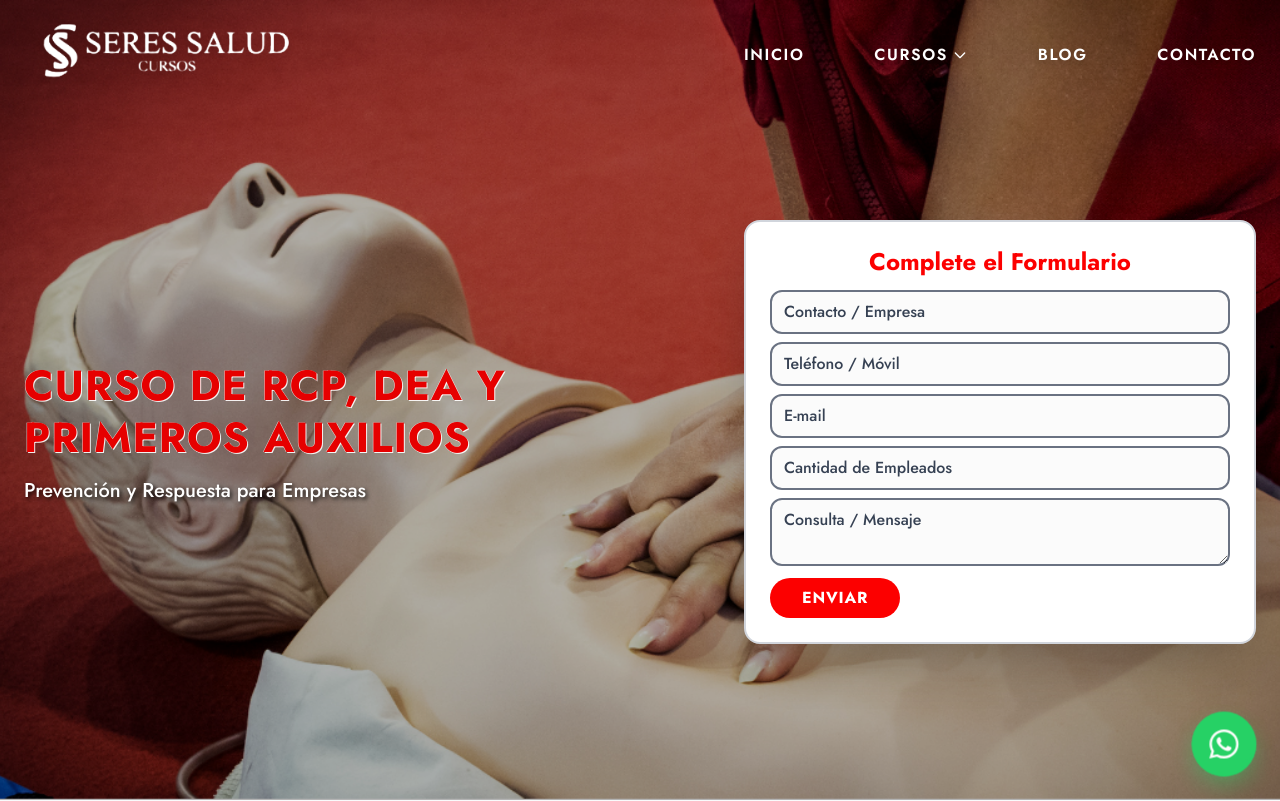
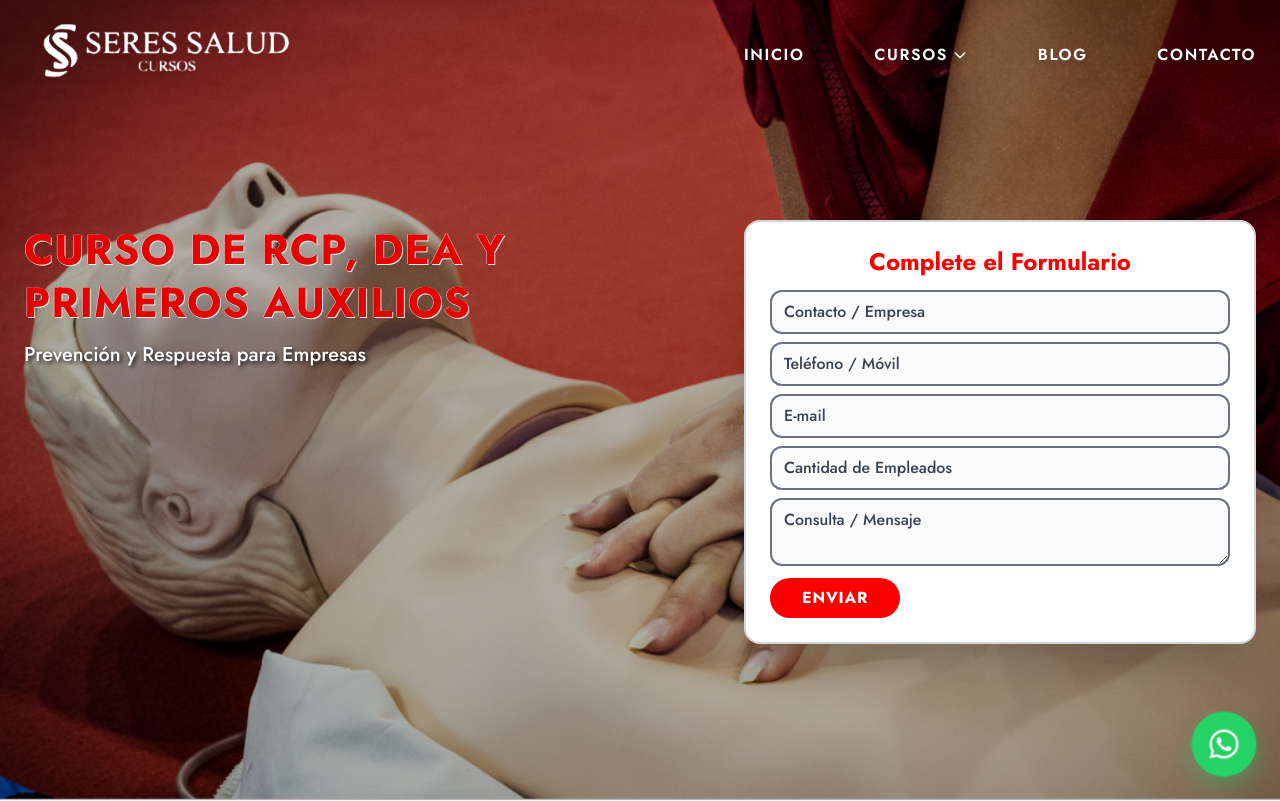
Before and after one commit to SeresML/CursosSeres, a Next.js app: page /cursos/rcp-dea-primeros-auxilios in a window 1280 px wide. Shown: the top 801 px of the page. Built offline with nearby package versions, Linux system fonts and the light colour scheme.

Commit message:
style: align hero title to top of form card on desktop keeping mobile unchanged

```diff
--- a/src/app/cursos/primeros-auxilios/page.tsx
+++ b/src/app/cursos/primeros-auxilios/page.tsx
@@ -10,9 +10,9 @@ export default function PrimerosAuxilios() {
           <div className="w-full h-full bg-[url('/bg.png')] bg-cover bg-center opacity-70" />
         </div>
 
-        <div className="relative z-20 w-full max-w-7xl mx-auto px-3 sm:px-4 md:px-6 flex flex-col md:flex-row items-center justify-between gap-2 md:gap-12">
+        <div className="relative z-20 w-full max-w-7xl mx-auto px-3 sm:px-4 md:px-6 flex flex-col md:flex-row items-center md:items-start justify-between gap-2 md:gap-12">
           {/* Left Side: Title */}
-          <div className="w-full md:w-1/2 text-center md:text-left flex flex-col justify-center -mt-1 md:mt-0">
+          <div className="w-full md:w-1/2 text-center md:text-left flex flex-col justify-center md:justify-start -mt-1 md:mt-0 md:pt-1">
             <h1 className="text-[25px] sm:text-3xl md:text-4xl lg:text-[42px] font-bold text-[#e60000] tracking-wide uppercase mb-1 md:mb-3 leading-tight" style={{ textShadow: '1px 1px 0px rgba(255,255,255,0.9), -0.5px -0.5px 0px rgba(255,255,255,0.8)' }}>
               <span className="block whitespace-nowrap">CURSO DE</span>
               <span className="block whitespace-nowrap">PRIMEROS AUXILIOS</span>
--- a/src/app/cursos/rcp-dea-primeros-auxilios/page.tsx
+++ b/src/app/cursos/rcp-dea-primeros-auxilios/page.tsx
@@ -10,9 +10,9 @@ export default function RcpDeaPrimerosAuxilios() {
           <div className="w-full h-full bg-[url('/bg.png')] bg-cover bg-center opacity-70" />
         </div>
 
-        <div className="relative z-20 w-full max-w-7xl mx-auto px-3 sm:px-4 md:px-6 flex flex-col md:flex-row items-center justify-between gap-2 md:gap-12">
+        <div className="relative z-20 w-full max-w-7xl mx-auto px-3 sm:px-4 md:px-6 flex flex-col md:flex-row items-center md:items-start justify-between gap-2 md:gap-12">
           {/* Left Side: Title */}
-          <div className="w-full md:w-1/2 text-center md:text-left flex flex-col justify-center -mt-1 md:mt-0">
+          <div className="w-full md:w-1/2 text-center md:text-left flex flex-col justify-center md:justify-start -mt-1 md:mt-0 md:pt-1">
             <h1 className="text-[22px] sm:text-2xl md:text-3xl lg:text-[38px] xl:text-[42px] font-bold text-[#e60000] tracking-wide uppercase mb-1 md:mb-3 leading-tight" style={{ textShadow: '1px 1px 0px rgba(255,255,255,0.9), -0.5px -0.5px 0px rgba(255,255,255,0.8)' }}>
               <span className="block whitespace-nowrap">CURSO DE RCP, DEA Y</span>
               <span className="block whitespace-nowrap">PRIMEROS AUXILIOS</span>
--- a/src/app/cursos/rcp-y-dea/page.tsx
+++ b/src/app/cursos/rcp-y-dea/page.tsx
@@ -10,9 +10,9 @@ export default function RcpYDea() {
           <div className="w-full h-full bg-[url('/bg.png')] bg-cover bg-center opacity-70" />
         </div>
 
-        <div className="relative z-20 w-full max-w-7xl mx-auto px-3 sm:px-4 md:px-6 flex flex-col md:flex-row items-center justify-between gap-2 md:gap-12">
+        <div className="relative z-20 w-full max-w-7xl mx-auto px-3 sm:px-4 md:px-6 flex flex-col md:flex-row items-center md:items-start justify-between gap-2 md:gap-12">
           {/* Left Side: Title */}
-          <div className="w-full md:w-1/2 text-center md:text-left flex flex-col justify-center -mt-1 md:mt-0">
+          <div className="w-full md:w-1/2 text-center md:text-left flex flex-col justify-center md:justify-start -mt-1 md:mt-0 md:pt-1">
             <h1 className="text-[26px] sm:text-3xl md:text-4xl lg:text-[44px] font-bold text-[#e60000] tracking-wide uppercase mb-1 md:mb-3 leading-tight whitespace-nowrap" style={{ textShadow: '1px 1px 0px rgba(255,255,255,0.9), -0.5px -0.5px 0px rgba(255,255,255,0.8)' }}>
               CURSO DE RCP Y DEA
             </h1>
```
